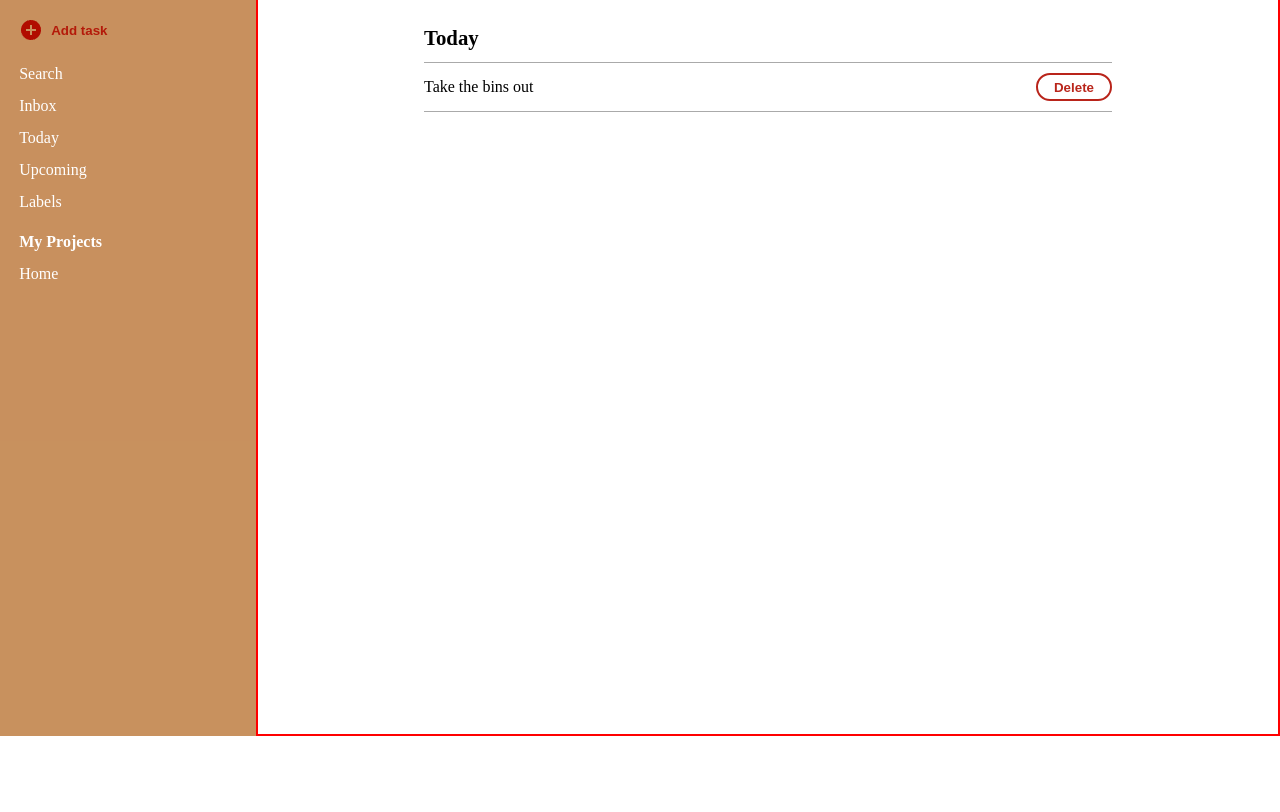
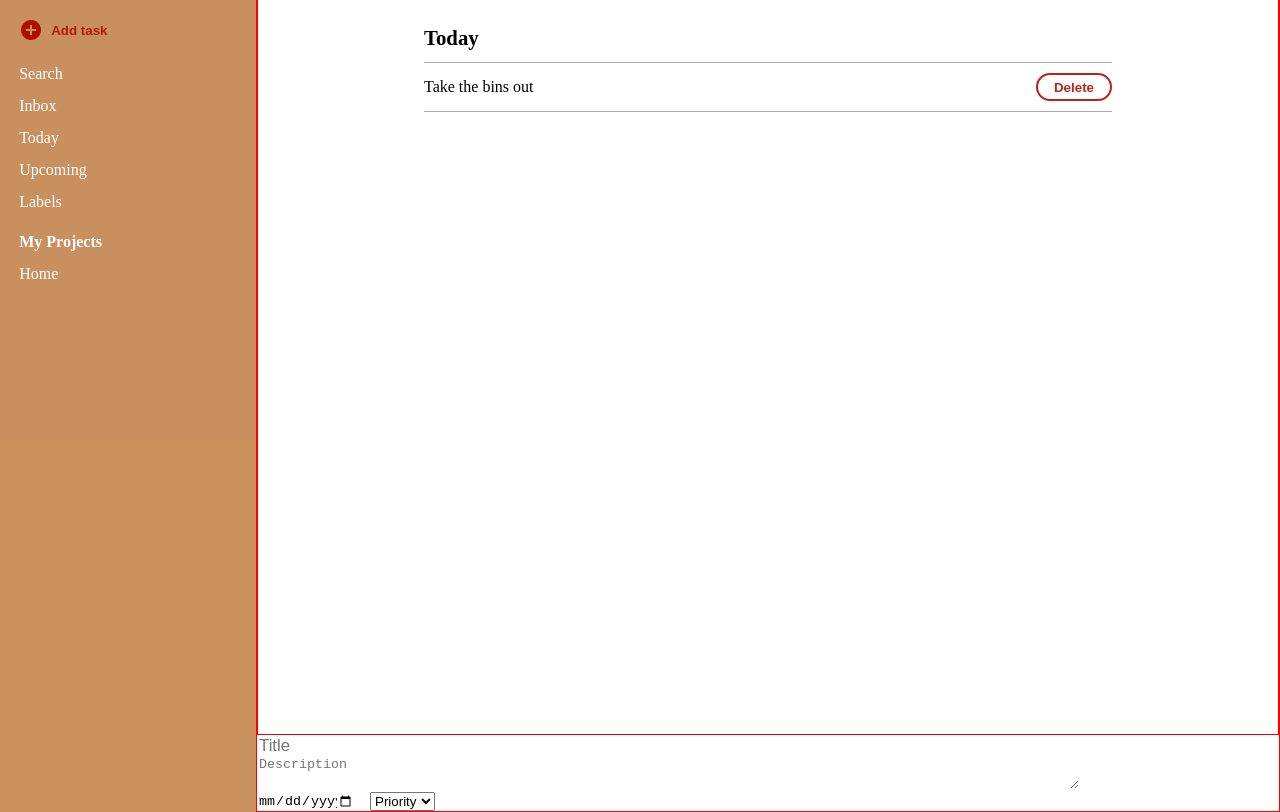
Before and after one commit to jordanperkins98/todoThat, a website built with webpack: page src/index.html in a window 1280 px wide. Shown: the part 68-880 px from the top of the page. Before the commit the page ends 804 px from the top, so only its background shows below. Built offline with nearby package versions, Linux system fonts and the light colour scheme.

Commit message:
Refactor form styling and add newTodoSection class in index.html and styles.css

```diff
--- a/src/index.html
+++ b/src/index.html
@@ -1,5 +1,6 @@
 <!DOCTYPE html>
 <html lang="en">
+
 <head>
   <meta charset="UTF-8" />
   <meta name="viewport" content="width=device-width, initial-scale=1.0" />
@@ -40,6 +41,24 @@
     <div class="container">
 
     </div>
+    <form class="newTodoSection">
+      <div class="form-item">
+        <input class="form-input" type="text" id="title" name="title" placeholder="Title" required="">
+      </div>
+      <div class="form-item">
+        <textarea class="form-input" id="description" name="description" placeholder="Description" required=""></textarea>
+      </div>
+      <div class="form-item item-3">
+        <input class="form-input" type="date" id="dueDate" name="dueDate">
+        <select class="form-select" id="priority" name="priority">
+          <option value="" disabled selected>Priority</option>
+          <option value="low">Low</option>
+          <option value="normal">Normal</option>
+          <option value="high">High</option>
+        </select>
+      </div>
+    </form>
   </div>
 </body>
+
 </html>
--- a/src/styles.css
+++ b/src/styles.css
@@ -281,3 +281,28 @@ h1 > span{
     border: none;
     width: 100%;
 }
+
+.item-3{
+    display: flex;
+    justify-content: start;
+    align-items: center;
+    gap: 1rem;
+}
+
+#dueDate{
+    width: 6rem;
+
+}
+
+#title{
+    font-size: 1.05rem;
+    font-weight: 500;
+}
+
+#description{
+    height: 2rem;
+    line-height: normal;
+    padding-top: 0;
+    padding-bottom: 0;
+
+}
```
Lines whose indentation alone changed are shown as unchanged.
